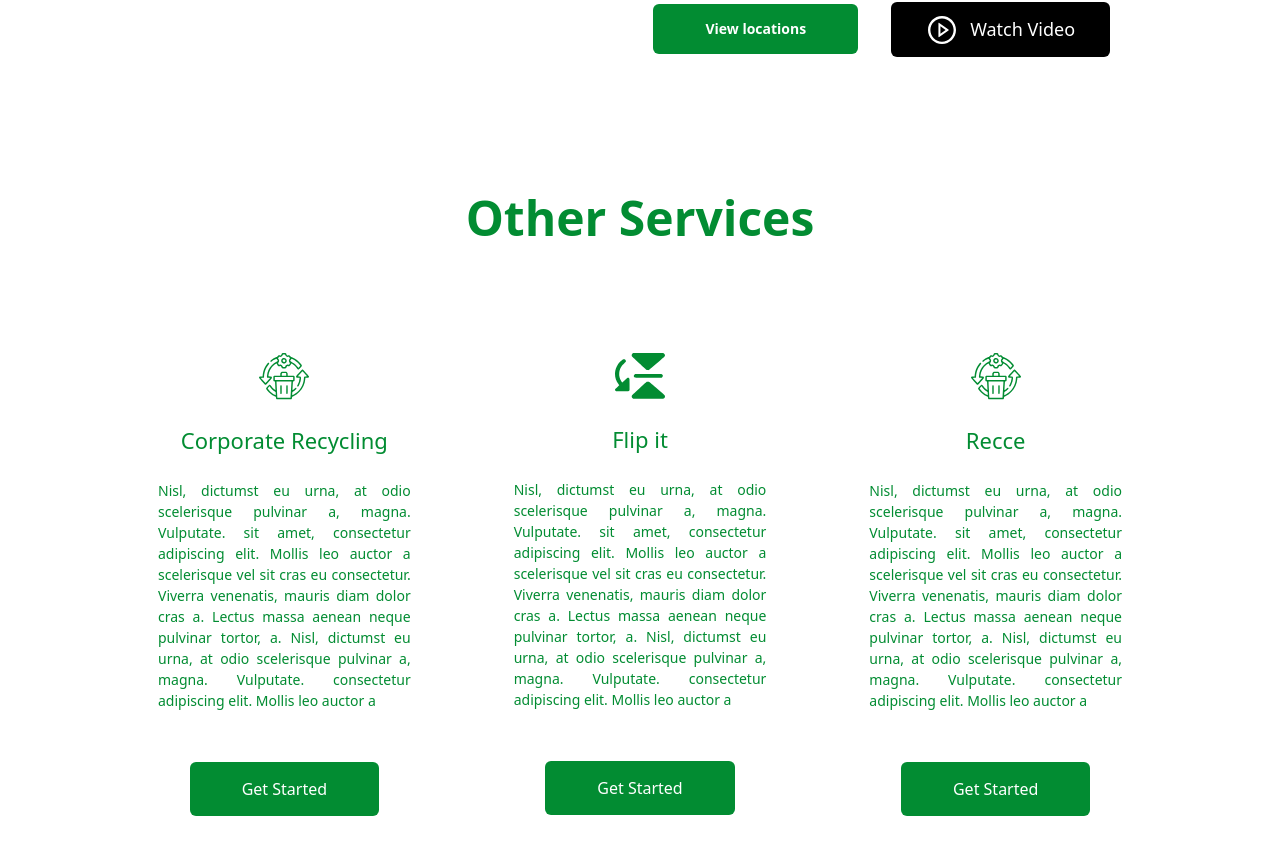
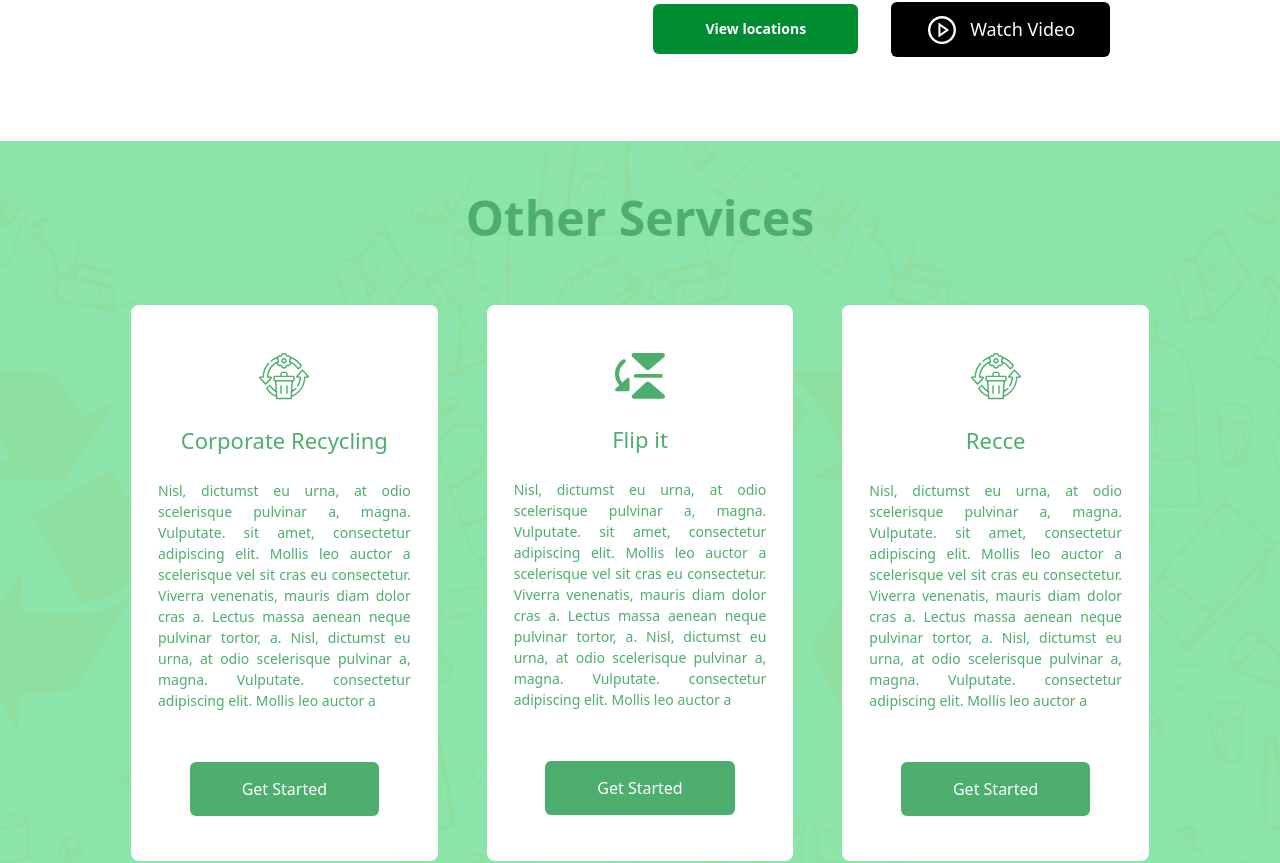
Before and after one commit to Heph-zibah/Wastexpert-website, a React (Create React App) app: page /Services in a window 1280 px wide. Shown: the part 1526-2389 px from the top of the page. Built offline with nearby package versions, Linux system fonts and the light colour scheme.

Commit message:
update file

```diff
--- a/src/index.css
+++ b/src/index.css
@@ -36,6 +36,15 @@
 	background-repeat: no-repeat;
 	background-position: left, right;
 	background-size: 100px;
+}
+
+.service-bg {
+	background-color: #5bdb88;
+	opacity: 0.7;
+	background-image: url('./Assets/HomePage/hero-bg.svg');
+	background-repeat: repeat;
+	background-size: contain;
+	background-position: center;
 }
 
 .treasure-bg {
```
